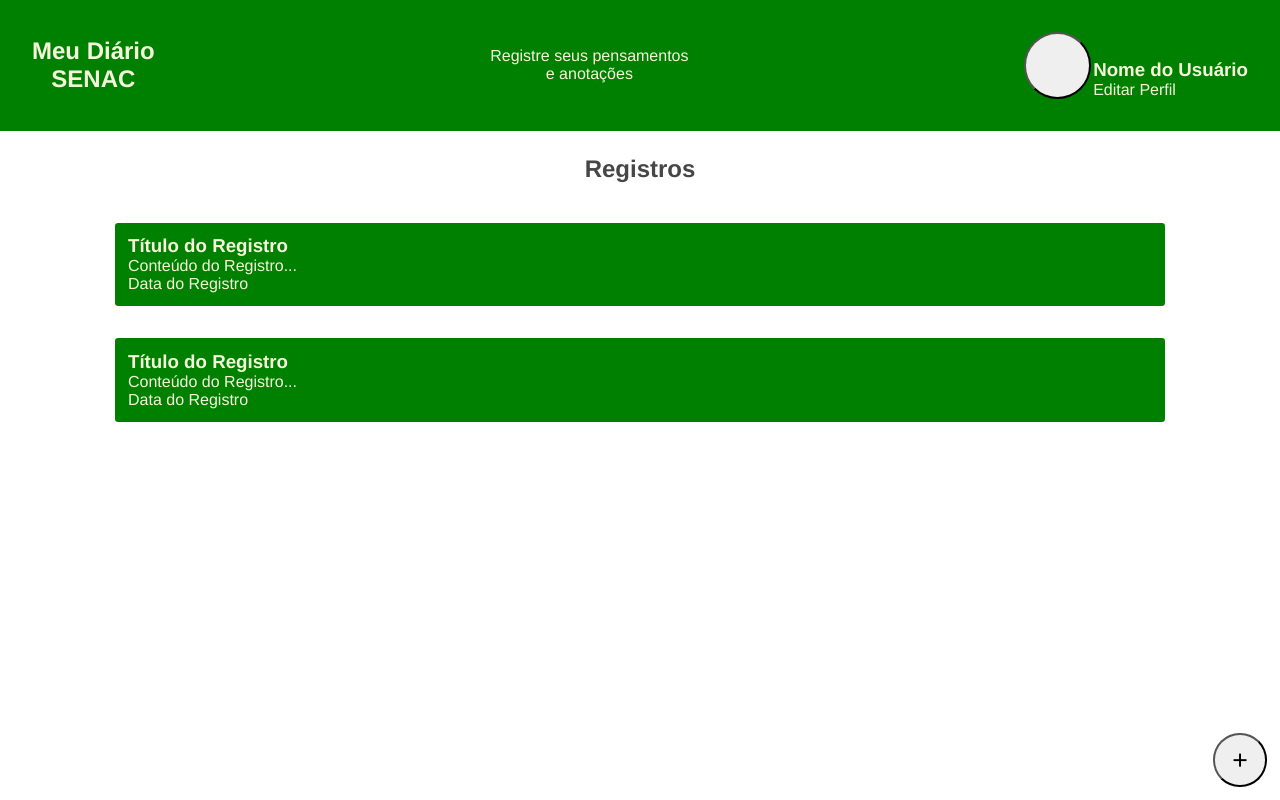
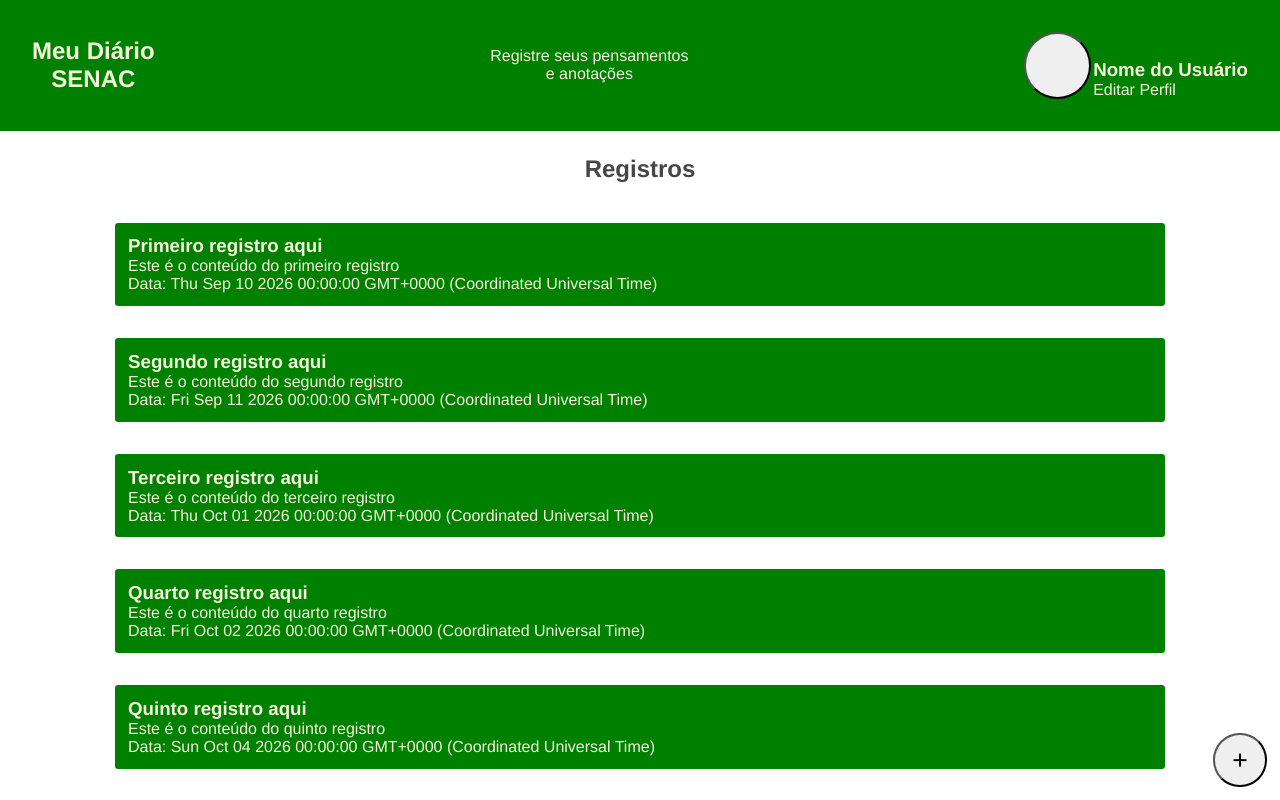
Before and after one commit to MarceloCSJ/MDS-FrontEnd, an Angular app: page / in a window 1280 px wide. Built offline with nearby package versions, Linux system fonts and the light colour scheme.

Commit message:
Diretivas Angular com Interpolação - Aula 08

```diff
--- /dev/null
+++ b/src/app/components/registros/card-registros/Registro.ts
@@ -0,0 +1,5 @@
+export interface Registro{
+    titulo: string;
+    conteudo: string;
+    data: Date;
+}
--- a/src/app/components/registros/card-registros/card-registros.component.html
+++ b/src/app/components/registros/card-registros/card-registros.component.html
@@ -1,16 +1,10 @@
 <main>
     <section>
             <div class="registro">
-                <h3>Título do Registro</h3>
-                <p>Conteúdo do Registro...</p>
-                <p>Data do Registro</p>
-            </div>
-    </section>
-    <section>
-            <div class="registro">
-                <h3>Título do Registro</h3>
-                <p>Conteúdo do Registro...</p>
-                <p>Data do Registro</p>
+                <!--   registroDestino -->
+                <h3>{{registro.titulo}}</h3>
+                <p>{{registro.conteudo}}</p>
+                <p>Data: {{registro.data}}</p>
             </div>
     </section>
 </main>
--- a/src/app/components/registros/card-registros/card-registros.component.ts
+++ b/src/app/components/registros/card-registros/card-registros.component.ts
@@ -1,4 +1,5 @@
-import { Component } from '@angular/core';
+import { Component, Input } from '@angular/core';
+import { Registro } from './Registro';
 
 @Component({
   selector: 'app-card-registros',
@@ -8,5 +9,12 @@ import { Component } from '@angular/core';
   styleUrl: './card-registros.component.css'
 })
 export class CardRegistrosComponent {
-
+// diretiva de atributo
+  @Input()
+//registroDestino
+  registro: Registro = {
+    titulo: '',
+    conteudo: '',
+    data: new Date('2020-01-01'),
+  };
 }
--- a/src/app/components/registros/registros.component.html
+++ b/src/app/components/registros/registros.component.html
@@ -17,7 +17,11 @@
 </header>
 <main>
     <h2 id="titulo">Registros</h2>
-    <app-card-registros></app-card-registros>
+        <!--                                 registroOrigem       -->
+    <div id="registros-container" *ngFor="let registro of registros">
+        <!--           registroDestino = registroOrigem -->
+        <app-card-registros [registro] = "registro"></app-card-registros>
+    </div>
     <button id="adicionar-registro">
         <span>+</span>
     </button>
--- a/src/app/components/registros/registros.component.ts
+++ b/src/app/components/registros/registros.component.ts
@@ -1,13 +1,48 @@
 import { Component } from '@angular/core';
 import { CardRegistrosComponent } from './card-registros/card-registros.component';
+import { Registro } from './card-registros/Registro';
+import { NgFor } from '@angular/common';
 
 @Component({
   selector: 'app-registros',
   standalone: true,
-  imports: [CardRegistrosComponent],
+  imports: [CardRegistrosComponent, NgFor],
   templateUrl: './registros.component.html',
   styleUrl: './registros.component.css'
 })
 export class RegistrosComponent {
-
+//registroOrigem
+  // registro: Registro = {
+  //   titulo: 'Título do Registro',
+  //   conteudo: 'Conteúdo do Registro...',
+  //   data: new Date('2024-01-01'),
+  // };
+//como é um array, deve ser no plural
+  registros: Registro[] = [
+    {
+      titulo: 'Primeiro registro aqui',
+      conteudo: 'Este é o conteúdo do primeiro registro',
+      data: new Date('2026-09-10'),
+    },
+    {
+      titulo: 'Segundo registro aqui',
+      conteudo: 'Este é o conteúdo do segundo registro',
+      data: new Date('2026-09-11'),
+    },
+    {
+      titulo: 'Terceiro registro aqui',
+      conteudo: 'Este é o conteúdo do terceiro registro',
+      data: new Date('2026-10-01'),
+    },
+    {
+      titulo: 'Quarto registro aqui',
+      conteudo: 'Este é o conteúdo do quarto registro',
+      data: new Date('2026-10-02'),
+    },
+    {
+      titulo: 'Quinto registro aqui',
+      conteudo: 'Este é o conteúdo do quinto registro',
+      data: new Date('2026-10-04'),
+    },
+  ]
 }
```
